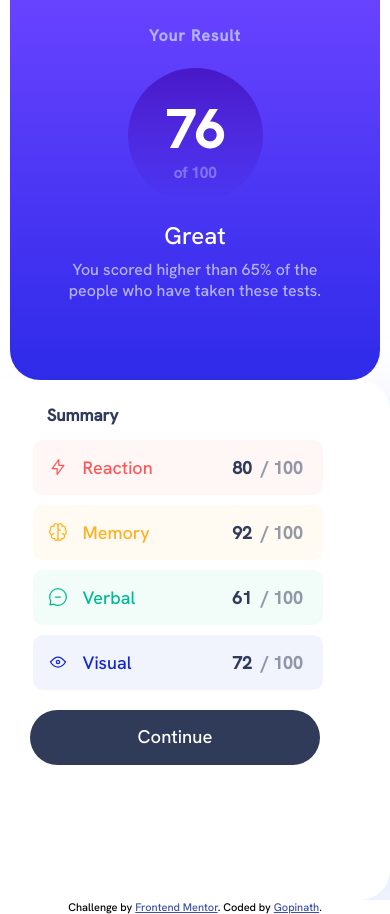
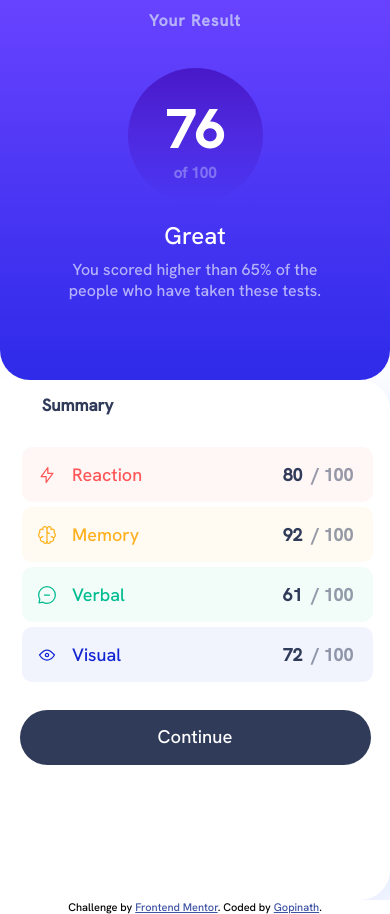
Before and after one commit to gopinathfed/Results-summary-component, a plain HTML site: page index.html in a window 390 px wide. Drawn offline with Linux system fonts and the light colour scheme.

Commit message:
Changed to responsive site

```diff
--- a/index.html
+++ b/index.html
@@ -27,9 +27,6 @@
       height: 60px;
       color: aliceblue;
       z-index: 10;
-    }
-    .opacity {
-      opacity: 1;
     }
   </style>
  <!-- <script defer src="main.js"></script> -->
--- a/style.css
+++ b/style.css
@@ -245,7 +245,8 @@ svg {
 
 /* for mobile view  */
 
-@media only screen and (max-width: 500px) {
+@media only screen and (max-width: 600px) {
+
 
     /* Change variable values */
 
@@ -260,7 +261,7 @@ svg {
     }
 
     .result {
-        max-width: 100%;
+        min-width: 100vw;
         border-top-left-radius: 0;
         border-top-right-radius: 0;
         margin: 0;
@@ -272,7 +273,7 @@ svg {
 
     .result-heading {
         font-size: .85rem;
-        margin-top: 60px;
+        margin-top: 30px;
     }
 
     .actual-mark {
@@ -299,15 +300,16 @@ svg {
     }
 
     .summary {
-        max-width: 100%;
-        padding: 30px;
+        min-width: 100%;
+        padding: 5vw;
         padding-top: 0;
         transform: translateX(0);
         grid-template-rows: 60px 250px 50px;
     }
 
     .summary-heading {
-        margin-left: 0;
+        margin-left: -50px;
+        margin-top: 0;
         font-size: .7rem;
     }
 
@@ -315,4 +317,16 @@ svg {
         gap: 10px;
     }
 
+    .sizes {
+        min-width: 90vw;
+    }
+
+    .result-details {
+        gap: 5px;
+    }
+
+    .continue-button button {
+        min-width: 90vw;
+    }
+
 }
```
